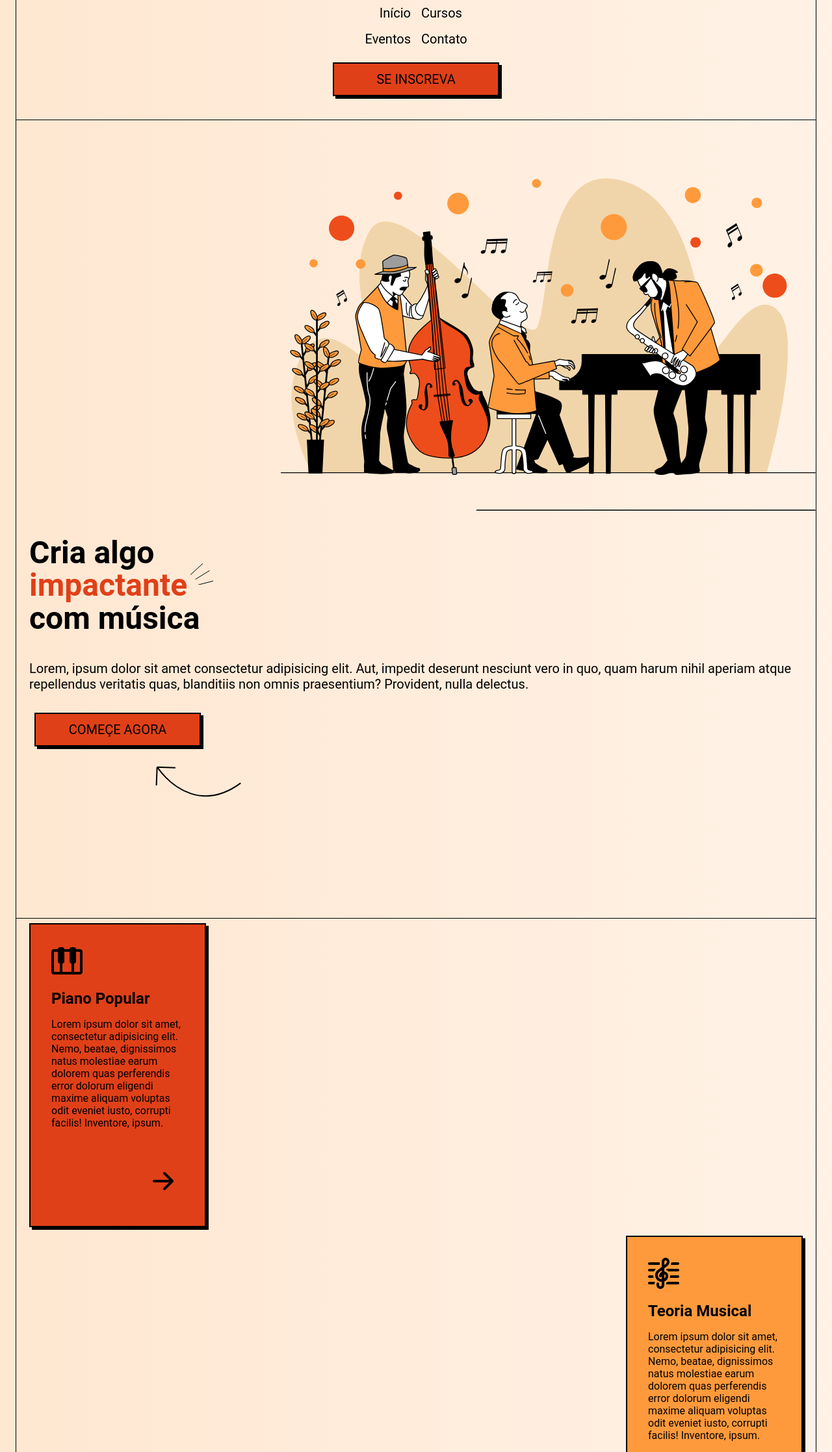
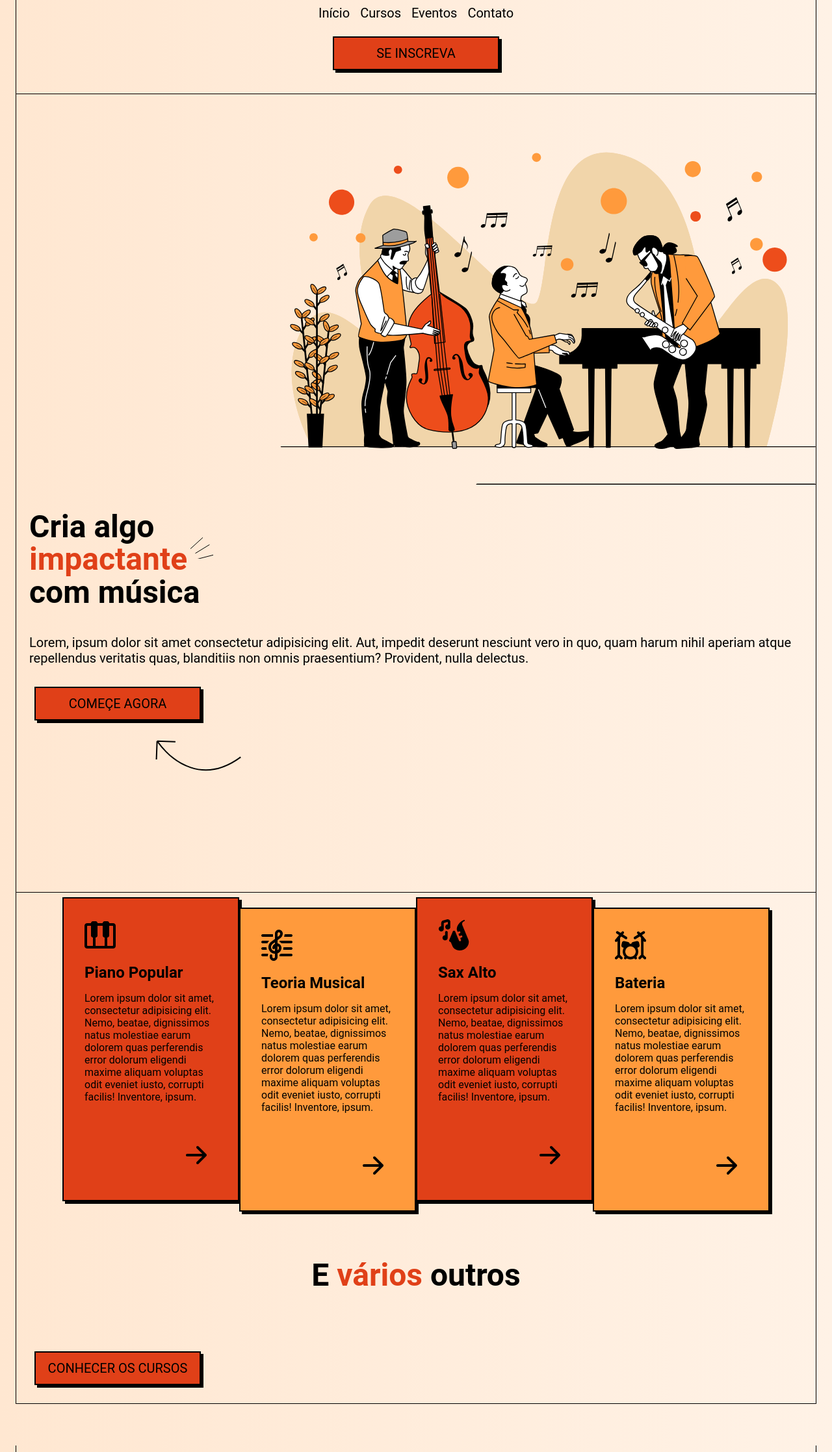
Before and after one commit to ivandeoliveira-js/portfolio_, a plain HTML site: page jazz-school/index.html in a window 1280 px wide. Shown: the part 104-2339 px from the top of the page at 65% size. Drawn offline with Linux system fonts and the light colour scheme.

Commit message:
Update styles.css

```diff
--- a/jazz-school/styles.css
+++ b/jazz-school/styles.css
@@ -216,3 +216,39 @@ footer  a {
 .text-center{
 	text-align: center;
 }
+
+@media screen and (min-width:40rem) {
+
+	header nav  {
+		display: flex;
+		align-items: center;
+		justify-content: center;
+	}
+
+	.cards{
+		flex-direction: row;
+		flex-wrap: wrap;
+		justify-content: center;
+	}
+
+	.card:nth-child(2n){
+		margin-top: 1rem;
+	}
+}
+
+@media screen and( min-width: 48rem){
+
+	header div {
+		justify-content: space-between;
+	}
+
+	header img,
+	header nav,
+	header .button {
+		margin: 0;
+	}
+
+	@media screen (min-width: 72rem) {
+
+	}
+}
```
